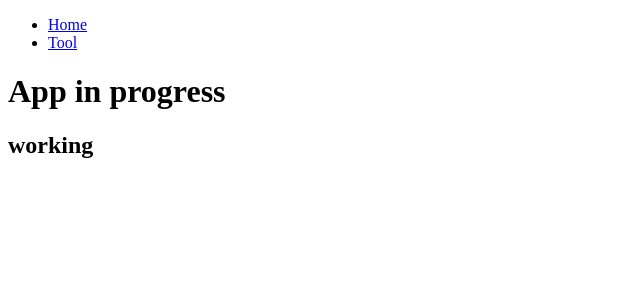
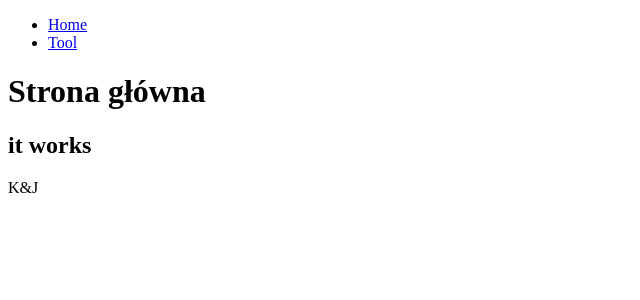
Before and after one commit to palkak/pricingapp-react, a React (Create React App) app: page / in a window 1280 px wide. Shown: the top 300 px of the page, without its empty margins (0-640 px from the left). Built offline with nearby package versions, Linux system fonts and the light colour scheme.

Commit message:
routing added

```diff
--- a/package.json
+++ b/package.json
@@ -5,6 +5,7 @@
   "dependencies": {
     "ajv": "^6.5.4",
     "react": "^16.5.2",
+    "react-bootstrap": "^0.32.4",
     "react-dom": "^16.5.2",
     "react-router": "^4.3.1",
     "react-router-dom": "^4.3.1",
--- a/src/App.js
+++ b/src/App.js
@@ -1,7 +1,10 @@
 import React from 'react';
 import {BrowserRouter as Router, Route, Switch} from "react-router-dom";
+import {Grid} from 'react-bootstrap';
+
 
 import {Header} from "./components/Header";
+import {Footer} from "./components/Footer";
 import {Home} from "./components/Home";
 import {Tool} from "./components/Tool";
 
@@ -10,13 +13,14 @@ class App extends React.Component {
     return (
 
       <Router>
-        <div>
+        <Grid>
           <Header/>
           <Switch>
             <Route exact path="/" component={Home}/>
             <Route path="/tool" component={Tool}/>
           </Switch>
-        </div>
+          <Footer/>
+        </Grid>
       </Router>
 
     );
--- /dev/null
+++ b/src/components/Footer.js
@@ -0,0 +1,9 @@
+import React from 'react';
+
+const Footer = () => (
+
+  <span>K&J</span>
+
+);
+
+export {Footer};
--- a/src/components/Home.js
+++ b/src/components/Home.js
@@ -3,8 +3,8 @@ import React from 'react';
 const Home = () => (
 
   <div>
-    <h1>App in progress</h1>
-    <h2>working</h2>
+    <h1>Strona główna</h1>
+    <h2>it works</h2>
   </div>
 
 );
```
Also changed, not shown: 1 other file (tests, documents, lock files or other folders).
